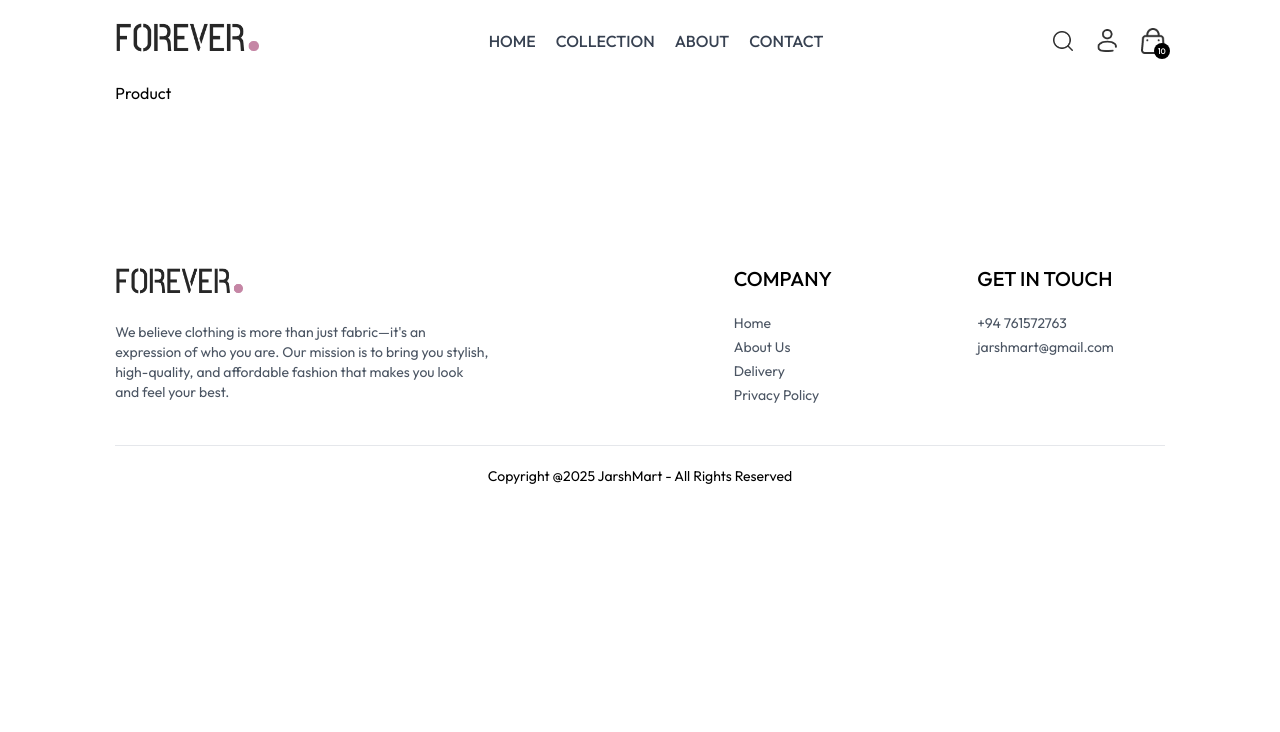
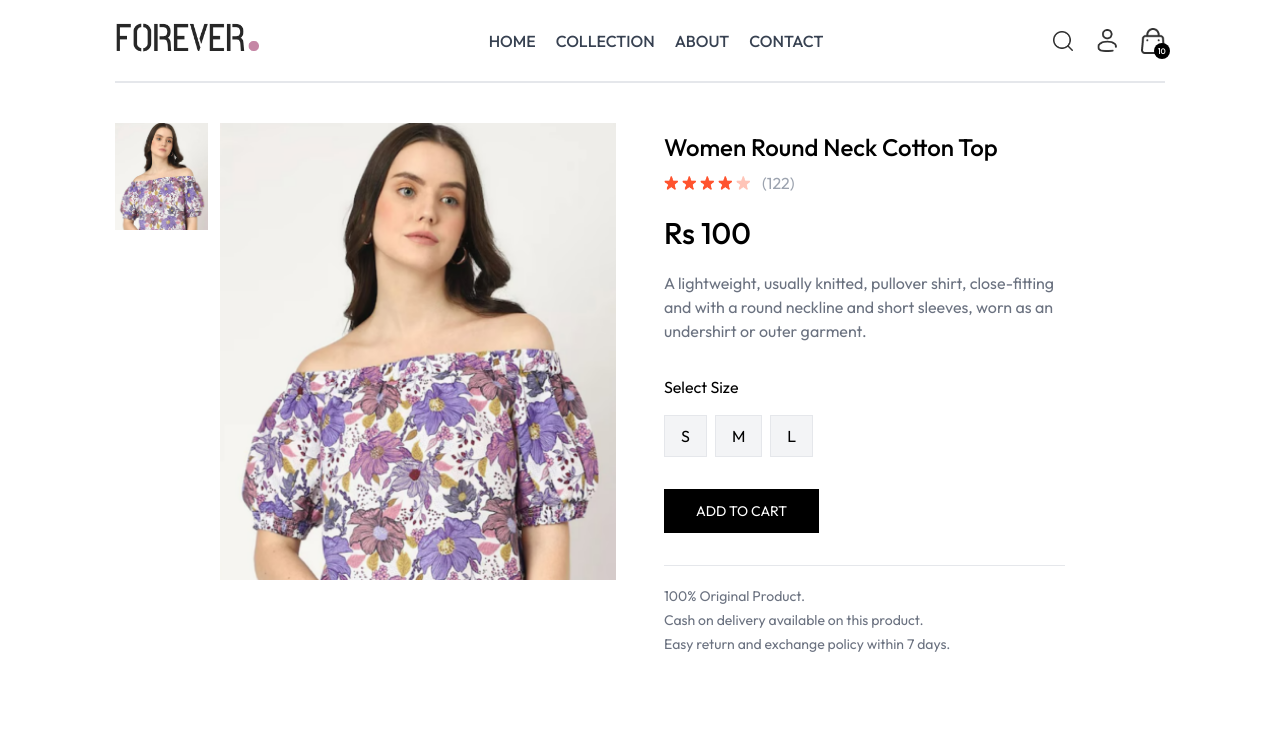
Before and after one commit to Jarshan/JarshMart, a React (Vite) app in the folder frontend/: page /product/aaaaa in a window 1280 px wide. Shown: the top 732 px of the page. Built offline with nearby package versions, Linux system fonts and the light colour scheme.

Commit message:
Product details Added

```diff
--- a/frontend/src/pages/Product.jsx
+++ b/frontend/src/pages/Product.jsx
@@ -1,9 +1,95 @@
-import React from 'react'
+import React, { useContext, useEffect, useState } from 'react'
+import { useParams } from 'react-router-dom'
+import { ShopContext } from '../context/ShopContext'
+import star_icon from '../assets/star_icon.png'
+import star_dull_icon from '../assets/star_dull_icon.png'
+import RelatedProducts from '../components/RelatedProducts'
+const Product = () => {
+  const {productId} =  useParams()
+  const {products, currency, addToCart} = useContext(ShopContext)
+  const [productData,setProductData] = useState(null)
+  const [image,setImage] = useState('')
+  const [size,setSize] = useState('')
 
-const Product = () => {
-  return (
-    <div>Product</div>
-  )
+  const fetchProductData = async ()=> {
+      products.map((item)=>{
+        if(item._id === productId){
+          setProductData(item)
+          setImage(item.image[0])
+          return null
+        }
+      })
+  }
+
+  useEffect(()=>{
+    fetchProductData()
+  },[productId,products])
+
+
+  return productData? (
+    <div className='border-t-2 pt-10 transition-opacity ease-in duration-500 opacity-100 '>
+      {/* Product Data */}
+      <div className='flex gap-12 sm:gap-12 flex-col sm:flex-row'>
+        {/* Product Images */}
+        <div className='flex-1 flex flex-col-reverse gap-3 sm:flex-row'>
+          <div className='flex sm:flex-col overflow-x-auto sm:overflow-y-scroll justify-between sm:justify-normal sm:w-[18.7%] w-full'>
+            {
+              productData.image.map((item,index)=>(
+                <img onClick={()=>setImage(item)} src={item} key={index} alt="ProductImage" className='w-[24%] sm:w-full sm:mb-3 flex-shrink-0 cursor-pointer' />
+              ))
+            }
+          </div>
+          <div className='w-full sm:w-[80%]'>
+            <img className='w-full h-auto' src={image} alt="" />
+          </div>
+        </div>
+        {/* Product Information */}
+        <div className='flex-1'>
+            <h1 className='font-medium text-2xl mt-2 '>{productData.name}</h1>
+            <div className='flex items-center gap-1 mt-2'>
+                <img src={star_icon} alt="" className="w-3.5" />
+                <img src={star_icon} alt="" className="w-3.5" />
+                <img src={star_icon} alt="" className="w-3.5" />
+                <img src={star_icon} alt="" className="w-3.5" />
+                <img src={star_dull_icon} alt="" className="w-3.5" />
+                <p className='pl-2 text-gray-400'>(122)</p>
+            </div>
+            <p className='mt-5 text-3xl font-medium'>{currency} {productData.price}</p>
+            <p className='mt-5 text-gray-500 md:w-4/5'>{productData.description}</p>
+            <div className='flex flex-col gap-4 my-8'>
+              <p>Select Size</p>
+              <div className='flex gap-2'>
+                  {
+                    productData.sizes.map((item,index)=>(
+                      <button onClick={()=>setSize(item)} className={`border py-2 px-4 bg-gray-100 ${item===size?'border-orange-500':''}`} key={index}>{item}</button>
+                    ))
+                  }
+              </div>
+            </div>
+            <button onClick={()=>addToCart(productData._id,size)} className='bg-black text-white px-8 py-3 text-sm active:bg-gray-700'>ADD TO CART</button>
+            <hr className='mt-8 sm:w-4/5' />
+            <div className='flex flex-col text-sm text-gray-500 mt-5 gap-1'>
+                  <p>100% Original Product.</p>
+                  <p>Cash on delivery available on this product.</p>
+                  <p>Easy return and exchange policy within 7 days.</p>
+            </div>
+        </div>
+      </div>
+      {/* Description and Review Section */}
+      <div className='mt-20'>
+                  <div className='flex'>
+                    <b className='border px-5 py-3 text-sm '>Description</b>
+                    <p className='border px-5 py-3 text-sm '>Reviews (143)</p>
+                  </div>
+                  <div className='flex flex-col gap-4 border px-6 py-6 text-sm text-gray-500'>
+                    <p>Lorem ipsum dolor sit amet consectetur adipisicing elit. Magnam ipsum quis asperiores, labore quo numquam aperiam commodi repellendus necessitatibus alias sequi dolorem voluptatum sit, distinctio eius? Repellat sed animi dolores ipsa doloremque eaque sint perspiciatis, rem exercitationem et tenetur dicta dolorum perferendis dignissimos quia adipisci nam ea maiores architecto cum.</p>
+                    <p>Lorem ipsum dolor sit, amet consectetur adipisicing elit. Voluptatum quasi cum sequi doloremque architecto eveniet blanditiis culpa voluptatibus eos a, dolorum illo consequuntur facere sunt et eaque reiciendis dolores quae ad vero debitis vitae earum?</p>
+                  </div>
+      </div>
+      {/* Display Related Products */}
+      <RelatedProducts category={productData.category} subCategory={productData.subCategory} />
+    </div>
+  ) : <div className='opacity-0'></div>
 }
 
 export default Product
```
